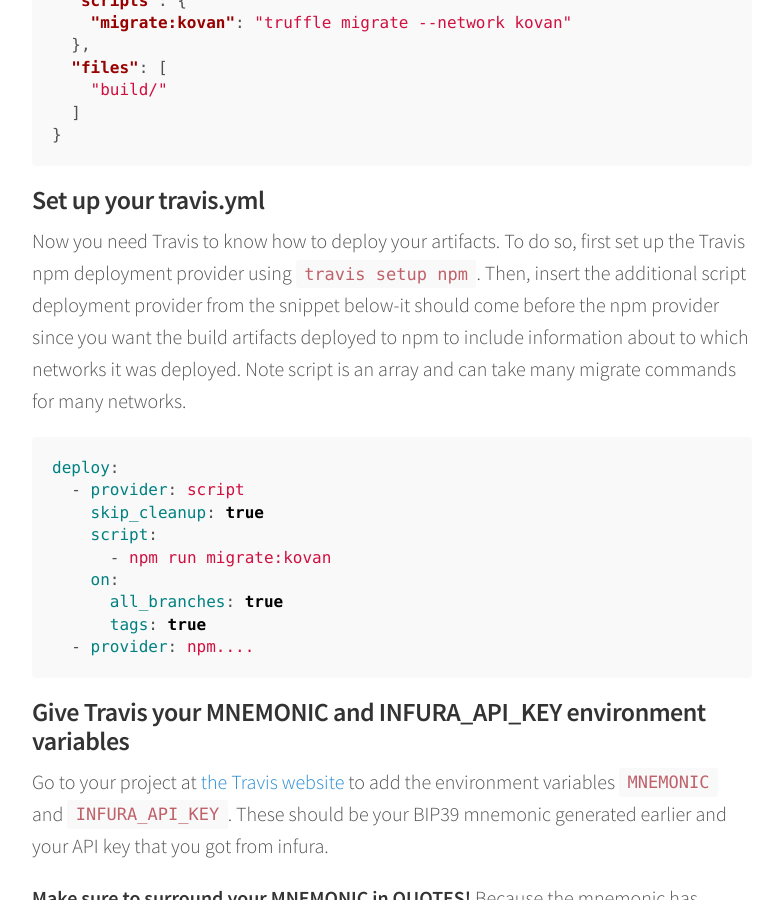
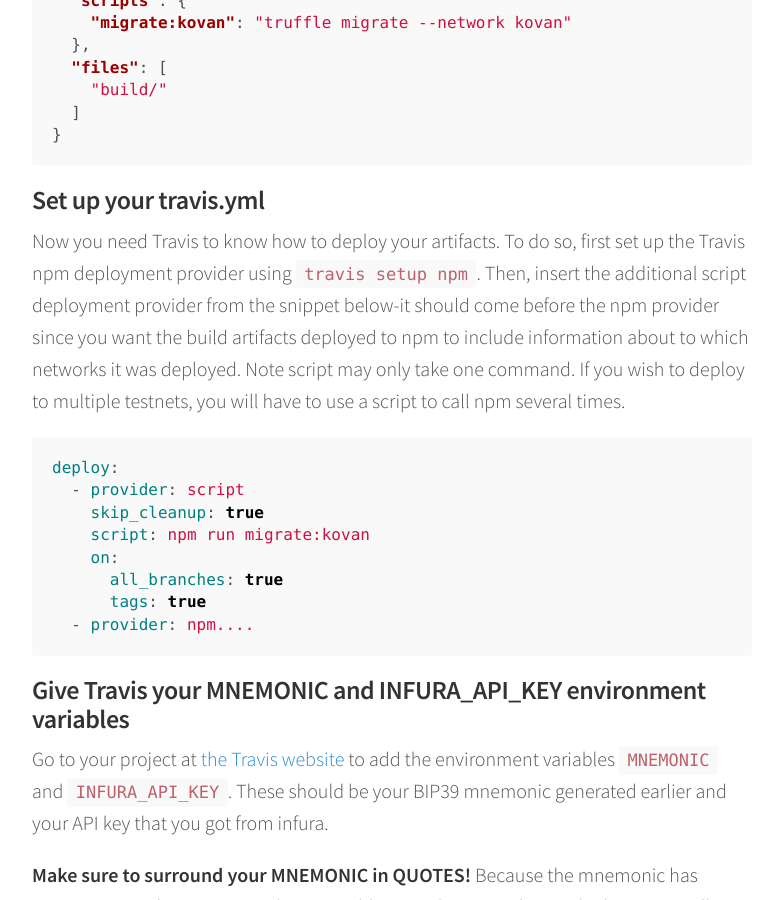
Before and after one commit to moodysalem/moodysalem.github.io, a Jekyll site: the page built from _posts/2017-10-23-Using_Travis_CI_to_Deploy_Ethereum_Smart_Contracts.markdown, in a window 1280 px wide and 900 px high, scrolled down 2355 px. Shown: the whole window, without its empty margins (248-1026 px from the left). Built offline with Jekyll 4.4.1, drawn with Linux system fonts in a browser that asks for light colours; nearby versions of some CDN libraries; comment, search, counter and statistics services are not loaded.

Commit message:
fix error

````diff
--- a/_posts/2017-10-23-Using_Travis_CI_to_Deploy_Ethereum_Smart_Contracts.markdown
+++ b/_posts/2017-10-23-Using_Travis_CI_to_Deploy_Ethereum_Smart_Contracts.markdown
@@ -93,14 +93,14 @@ We will use this script to tell truffle to deploy to the testnet we defined in o
 Now you need Travis to know how to deploy your artifacts. To do so, first set up the Travis npm deployment provider using
 `travis setup npm`. Then, insert the additional script deployment provider from the snippet below-it should come before
 the npm provider since you want the build artifacts deployed to npm to include information about to which networks it was
-deployed. Note script is an array and can take many migrate commands for many networks.
+deployed. Note script may only take one command. If you wish to deploy to multiple testnets, you will have to
+use a script to call npm several times.
 
 ```yaml
 deploy:
   - provider: script
     skip_cleanup: true
-    script:
-      - npm run migrate:kovan
+    script: npm run migrate:kovan
     on:
       all_branches: true
       tags: true
````
